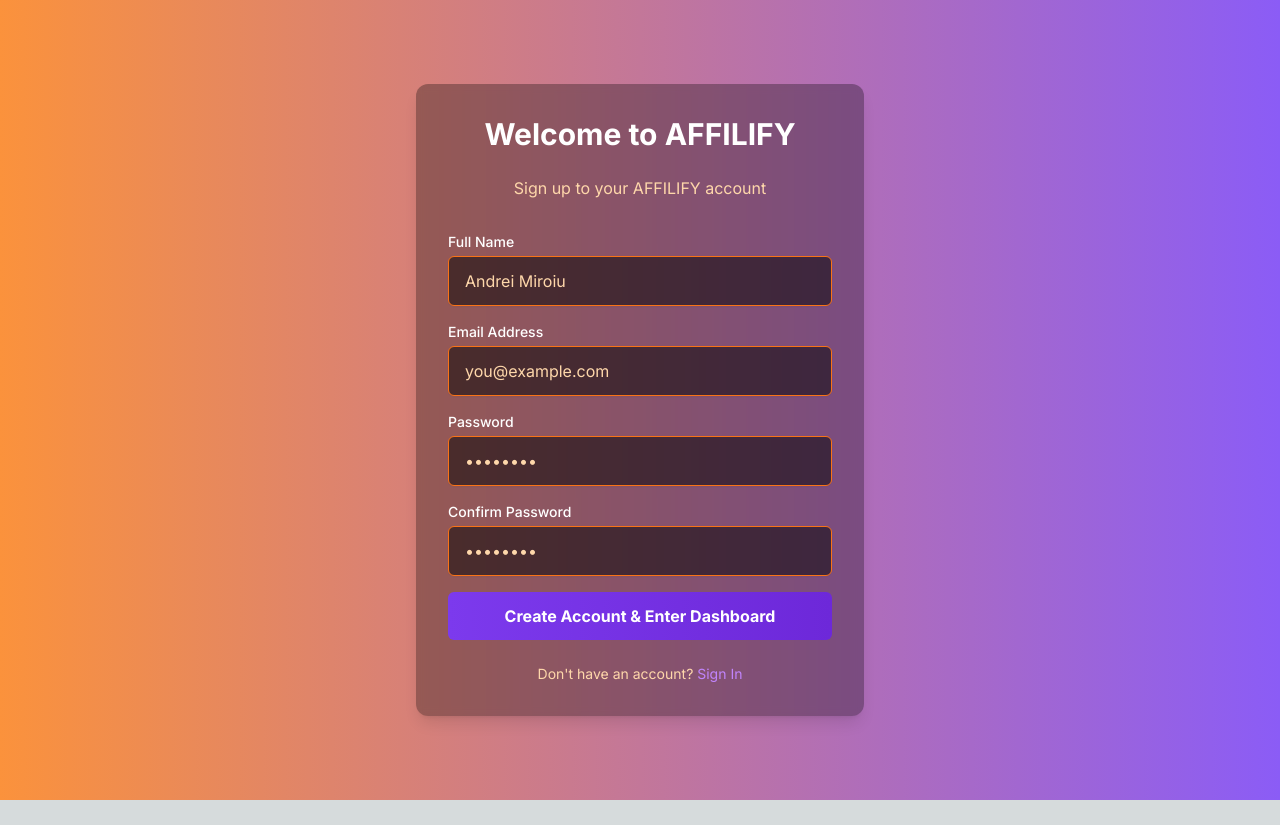
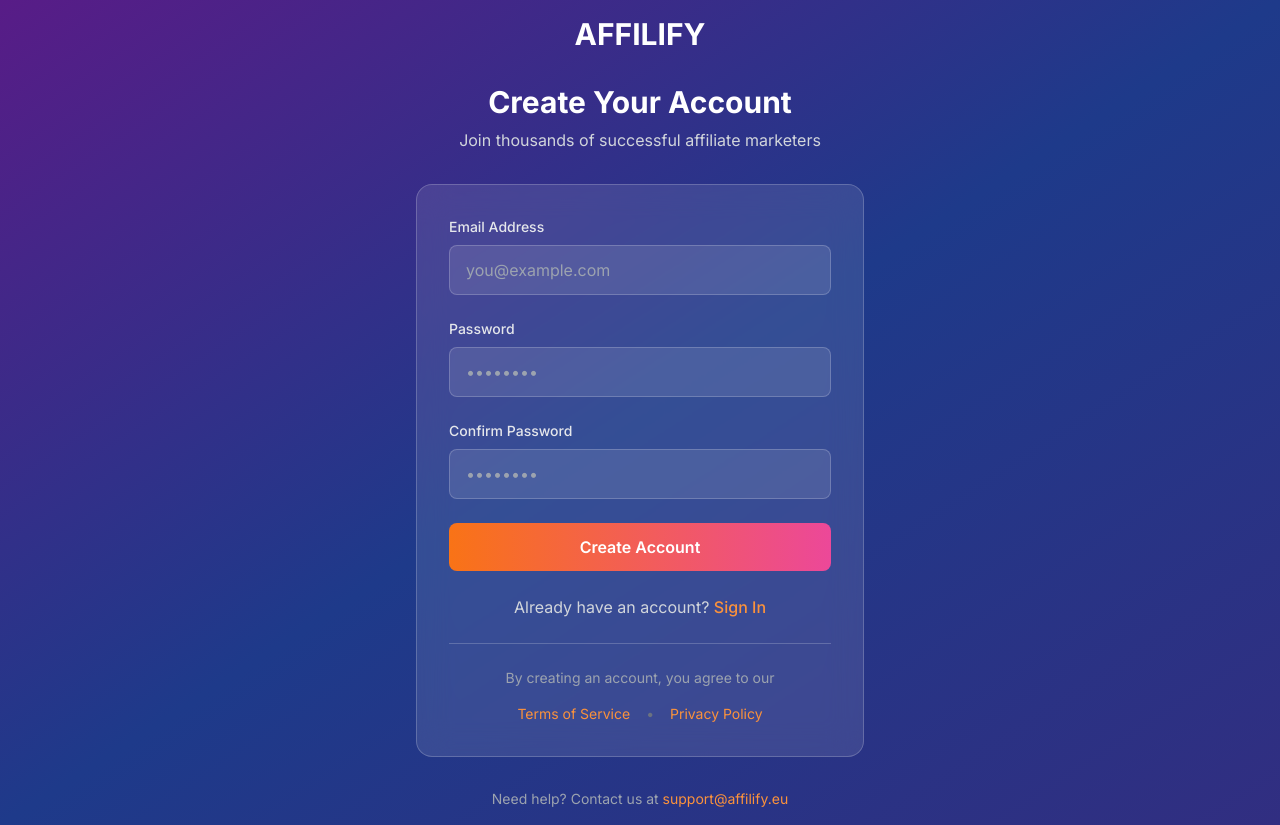
Before and after one commit to JVL-afk/M.A, a Next.js app: page /signup in a window 1280 px wide. Before the commit the page ends 800 px from the top, so only its background shows below. Built offline with nearby package versions, Linux system fonts and the light colour scheme.

Commit message:
Update page.tsx

```diff
--- a/src/app/signup/page.tsx
+++ b/src/app/signup/page.tsx
@@ -1,45 +1,36 @@
+// app/(auth)/signup/page.tsx - FIXED VERSION
+// This ensures the signup page is accessible from the navbar
+
 'use client';
 
 import { useState } from 'react';
 import { useRouter } from 'next/navigation';
 import Link from 'next/link';
 
-export default function SignupPage() {
-  const [fullName, setFullName] = useState('');
+export default function SignUpPage() {
   const [email, setEmail] = useState('');
   const [password, setPassword] = useState('');
   const [confirmPassword, setConfirmPassword] = useState('');
+  const [isLoading, setIsLoading] = useState(false);
   const [error, setError] = useState('');
-  const [loading, setLoading] = useState(false);
   const router = useRouter();
-
-  const validateForm = () => {
-    const errors = [];
-    if (!fullName.trim()) errors.push('Full Name');
-    if (!email.trim()) errors.push('Email');
-    if (!password.trim()) errors.push('Password');
-    if (!confirmPassword.trim()) errors.push('Confirm Password');
-
-    if (errors.length > 0) {
-      setError(`${errors.join(', ')} ${errors.length > 1 ? 'are' : 'is'} required`);
-      return false;
-    }
-
-    if (password !== confirmPassword) {
-      setError("Passwords do not match");
-      return false;
-    }
-
-    return true;
-  };
 
   const handleSubmit = async (e: React.FormEvent) => {
     e.preventDefault();
-    setLoading(true);
+    setIsLoading(true);
     setError('');
 
-    if (!validateForm()) {
-      setLoading(false);
+    // Validate passwords match
+    if (password !== confirmPassword) {
+      setError('Passwords do not match');
+      setIsLoading(false);
+      return;
+    }
+
+    // Validate password strength
+    if (password.length < 8) {
+      setError('Password must be at least 8 characters long');
+      setIsLoading(false);
       return;
     }
 
@@ -50,105 +41,137 @@ export default function SignupPage() {
           'Content-Type': 'application/json',
         },
         body: JSON.stringify({
-          fullName,
           email,
-          password
-        })
+          password,
+        }),
       });
 
       const data = await response.json();
 
-      if (data.success) {
-        localStorage.setItem('userEmail', email);
-        router.push('/dashboard');
+      if (response.ok) {
+        // Success - redirect to login or dashboard
+        router.push('/login?message=Account created successfully');
       } else {
-        setError(data.error || 'Signup failed. Please try again.');
+        setError(data.error || 'Failed to create account');
       }
     } catch (error) {
-      setError('Failed to create account');
+      setError('Network error. Please try again.');
     } finally {
-      setLoading(false);
+      setIsLoading(false);
     }
   };
 
   return (
-    <div className="min-h-screen flex items-center justify-center bg-gradient-to-r from-orange-400 to-purple-500">
-      <div className="bg-black/30 backdrop-blur-sm p-8 rounded-xl shadow-lg max-w-md w-full">
-        <h2 className="text-3xl font-bold text-white mb-6 text-center">Welcome to AFFILIFY</h2>
-        <p className="text-orange-200 mb-8 text-center">Sign up to your AFFILIFY account</p>
+    <div className="min-h-screen bg-gradient-to-br from-purple-900 via-blue-900 to-indigo-900 flex items-center justify-center p-4">
+      <div className="max-w-md w-full space-y-8">
+        <div className="text-center">
+          <Link href="/" className="text-3xl font-bold text-white mb-8 inline-block">
+            AFFILIFY
+          </Link>
+          <h2 className="text-3xl font-bold text-white mb-2">Create Your Account</h2>
+          <p className="text-gray-300">Join thousands of successful affiliate marketers</p>
+        </div>
 
-        <form onSubmit={handleSubmit} className="space-y-4">
+        <div className="bg-white/10 backdrop-blur-lg rounded-2xl p-8 border border-white/20">
+          <form onSubmit={handleSubmit} className="space-y-6">
+            {error && (
+              <div className="bg-red-500/20 border border-red-500/50 text-red-200 px-4 py-3 rounded-lg">
+                {error}
+              </div>
+            )}
+
             <div>
-            <label htmlFor="fullName" className="block text-sm font-medium text-white">Full Name</label>
+              <label htmlFor="email" className="block text-sm font-medium text-gray-200 mb-2">
+                Email Address
+              </label>
               <input
-              type="text"
-              id="fullName"
-              value={fullName}
-              onChange={(e) => setFullName(e.target.value)}
-              className="mt-1 block w-full px-4 py-3 bg-black/50 border border-orange-500 rounded-md shadow-sm text-white placeholder-orange-200 focus:outline-none focus:ring-2 focus:ring-orange-500 focus:border-orange-500"
-              placeholder="Andrei Miroiu"
+                id="email"
+                type="email"
                 required
-            />
-          </div>
-          <div>
-            <label htmlFor="email" className="block text-sm font-medium text-white">Email Address</label>
-            <input
-              type="email"
-              id="email"
                 value={email}
                 onChange={(e) => setEmail(e.target.value)}
-              className="mt-1 block w-full px-4 py-3 bg-black/50 border border-orange-500 rounded-md shadow-sm text-white placeholder-orange-200 focus:outline-none focus:ring-2 focus:ring-orange-500 focus:border-orange-500"
+                className="w-full px-4 py-3 bg-white/10 border border-white/20 rounded-lg text-white placeholder-gray-400 focus:outline-none focus:ring-2 focus:ring-orange-500 focus:border-transparent"
                 placeholder="you@example.com"
-              required
-            />
-          </div>
-          <div>
-            <label htmlFor="password" className="block text-sm font-medium text-white">Password</label>
-            <input
-              type="password"
-              id="password"
-              value={password}
-              onChange={(e) => setPassword(e.target.value)}
-              className="mt-1 block w-full px-4 py-3 bg-black/50 border border-orange-500 rounded-md shadow-sm text-white placeholder-orange-200 focus:outline-none focus:ring-2 focus:ring-orange-500 focus:border-orange-500"
-              placeholder="••••••••"
-              required
-            />
-          </div>
-          <div>
-            <label htmlFor="confirmPassword" className="block text-sm font-medium text-white">Confirm Password</label>
-            <input
-              type="password"
-              id="confirmPassword"
-              value={confirmPassword}
-              onChange={(e) => setConfirmPassword(e.target.value)}
-              className="mt-1 block w-full px-4 py-3 bg-black/50 border border-orange-500 rounded-md shadow-sm text-white placeholder-orange-200 focus:outline-none focus:ring-2 focus:ring-orange-500 focus:border-orange-500"
-              placeholder="••••••••"
-              required
               />
             </div>
 
-          {error && (
-            <div className="bg-red-500/20 border border-red-500/50 rounded-lg p-3 text-center">
-              <p className="text-red-200 text-sm">{error}</p>
+            <div>
+              <label htmlFor="password" className="block text-sm font-medium text-gray-200 mb-2">
+                Password
+              </label>
+              <input
+                id="password"
+                type="password"
+                required
+                value={password}
+                onChange={(e) => setPassword(e.target.value)}
+                className="w-full px-4 py-3 bg-white/10 border border-white/20 rounded-lg text-white placeholder-gray-400 focus:outline-none focus:ring-2 focus:ring-orange-500 focus:border-transparent"
+                placeholder="••••••••"
+                minLength={8}
+              />
             </div>
-          )}
+
+            <div>
+              <label htmlFor="confirmPassword" className="block text-sm font-medium text-gray-200 mb-2">
+                Confirm Password
+              </label>
+              <input
+                id="confirmPassword"
+                type="password"
+                required
+                value={confirmPassword}
+                onChange={(e) => setConfirmPassword(e.target.value)}
+                className="w-full px-4 py-3 bg-white/10 border border-white/20 rounded-lg text-white placeholder-gray-400 focus:outline-none focus:ring-2 focus:ring-orange-500 focus:border-transparent"
+                placeholder="••••••••"
+                minLength={8}
+              />
+            </div>
 
             <button
               type="submit"
-            disabled={loading}
-            className="w-full bg-gradient-to-r from-purple-600 to-purple-700 text-white font-bold py-3 px-4 rounded-md hover:from-purple-700 hover:to-purple-800 focus:outline-none focus:ring-2 focus:ring-offset-2 focus:ring-purple-500 transition duration-300 ease-in-out"
+              disabled={isLoading}
+              className="w-full bg-gradient-to-r from-orange-500 to-pink-500 text-white font-semibold py-3 px-6 rounded-lg hover:from-orange-600 hover:to-pink-600 transition-all duration-200 disabled:opacity-50 disabled:cursor-not-allowed"
             >
-            {loading ? 'Creating Account...' : 'Create Account & Enter Dashboard'}
+              {isLoading ? 'Creating Account...' : 'Create Account'}
             </button>
           </form>
 
-        <p className="text-center text-orange-200 text-sm mt-6">
-          Don't have an account?{' '}
-          <Link href="/login" className="text-purple-400 hover:underline">
+          <div className="mt-6 text-center">
+            <p className="text-gray-300">
+              Already have an account?{' '}
+              <Link href="/login" className="text-orange-400 hover:text-orange-300 font-medium">
                 Sign In
               </Link>
             </p>
           </div>
+
+          <div className="mt-6 pt-6 border-t border-white/20">
+            <div className="text-center">
+              <p className="text-sm text-gray-400 mb-4">
+                By creating an account, you agree to our
+              </p>
+              <div className="flex justify-center space-x-4 text-sm">
+                <Link href="/terms" className="text-orange-400 hover:text-orange-300">
+                  Terms of Service
+                </Link>
+                <span className="text-gray-500">•</span>
+                <Link href="/privacy" className="text-orange-400 hover:text-orange-300">
+                  Privacy Policy
+                </Link>
+              </div>
+            </div>
+          </div>
+        </div>
+
+        <div className="text-center">
+          <p className="text-gray-400 text-sm">
+            Need help? Contact us at{' '}
+            <a href="mailto:support@affilify.eu" className="text-orange-400 hover:text-orange-300">
+              support@affilify.eu
+            </a>
+          </p>
+        </div>
+      </div>
     </div>
   );
 }
```
Lines whose indentation alone changed are shown as unchanged.
